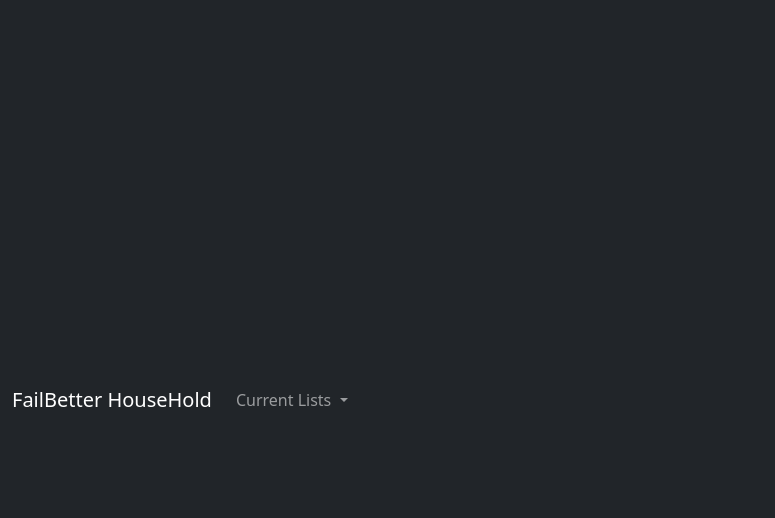
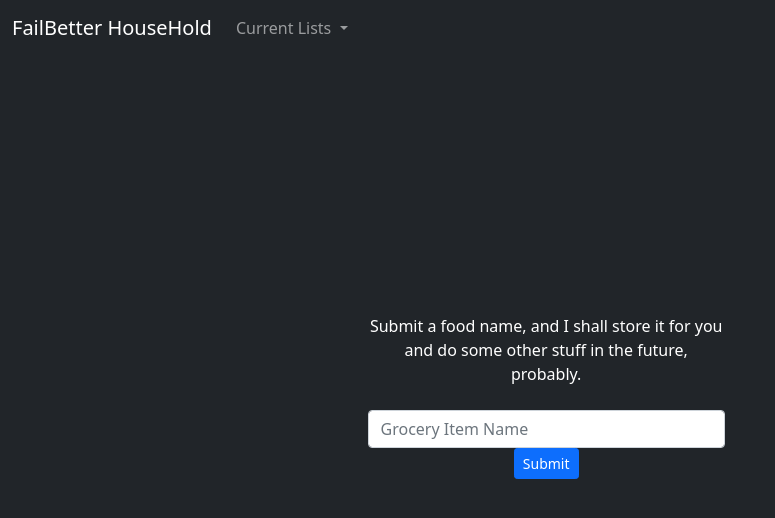
Before and after one commit to jessebot/onze-lijstje, a Flask app: page / in a window 1280 px wide. Shown: the top 518 px of the page, without its empty margins (0-775 px from the left). Run offline with Flask 2, Linux system fonts and the light colour scheme.

Commit message:
adding base grocery input form

```diff
--- a/templates/header.html
+++ b/templates/header.html
@@ -27,6 +27,7 @@
 
 <body class="d-flex h-100 text-center text-white bg-dark">
   <!-- nav bar -->
+  <header class="mb-auto">
     <nav class="navbar navbar-expand-lg navbar-dark bg-dark">
       <div class="container-fluid">
         <a class="navbar-brand" href="/">FailBetter HouseHold</a>
@@ -49,4 +50,5 @@
         </div> <!-- navbar -->
       </div>
     </nav>
+  </header>
   <!-- end nav bar -->
--- a/templates/index.html
+++ b/templates/index.html
@@ -1,4 +1,32 @@
 {% include('header.html') %}
 <div id='container' class="d-flex align-items-center justify-content-center vh-100">
-</div>
+    <form action="/grocery-add" method="post">
+      <div class="form-row align-items-center">
+        <!-- to be added in later
+        <div class="col-md-5">
+          <img class="img-responsive img-rounded center-block main-img"
+               src="/static/patrick_howdy.png"
+               alt="Grocery Monster >:3"
+               style="height:250px;"
+               data-toggle="tooltip"
+               data-placement="bottom"
+               data-original-title="Grocery Monster">
+             </div> -->
+        <div class="form-group col-md-6">
+          <label for="inputGrocery" class="sr-only mb-auto">
+            Submit a food name, and I shall store it for you and do some other stuff in the future, probably.
+          </label>
+          <br></br>
+          <input type="text"
+                 class="form-control"
+                 id="inputGrocery"
+                 name="inputGrocery"
+                 placeholder="Grocery Item Name">
+          <button type="submit" class="btn btn-primary btn-sm mb-2">
+            Submit
+          </button>
+        </div>
+      </div>
+    </form>
+</div> <!-- base container -->
 {% include('footer.html') %}
```
Also changed, not shown: 1 other file. Lines whose indentation alone changed are shown as unchanged.
